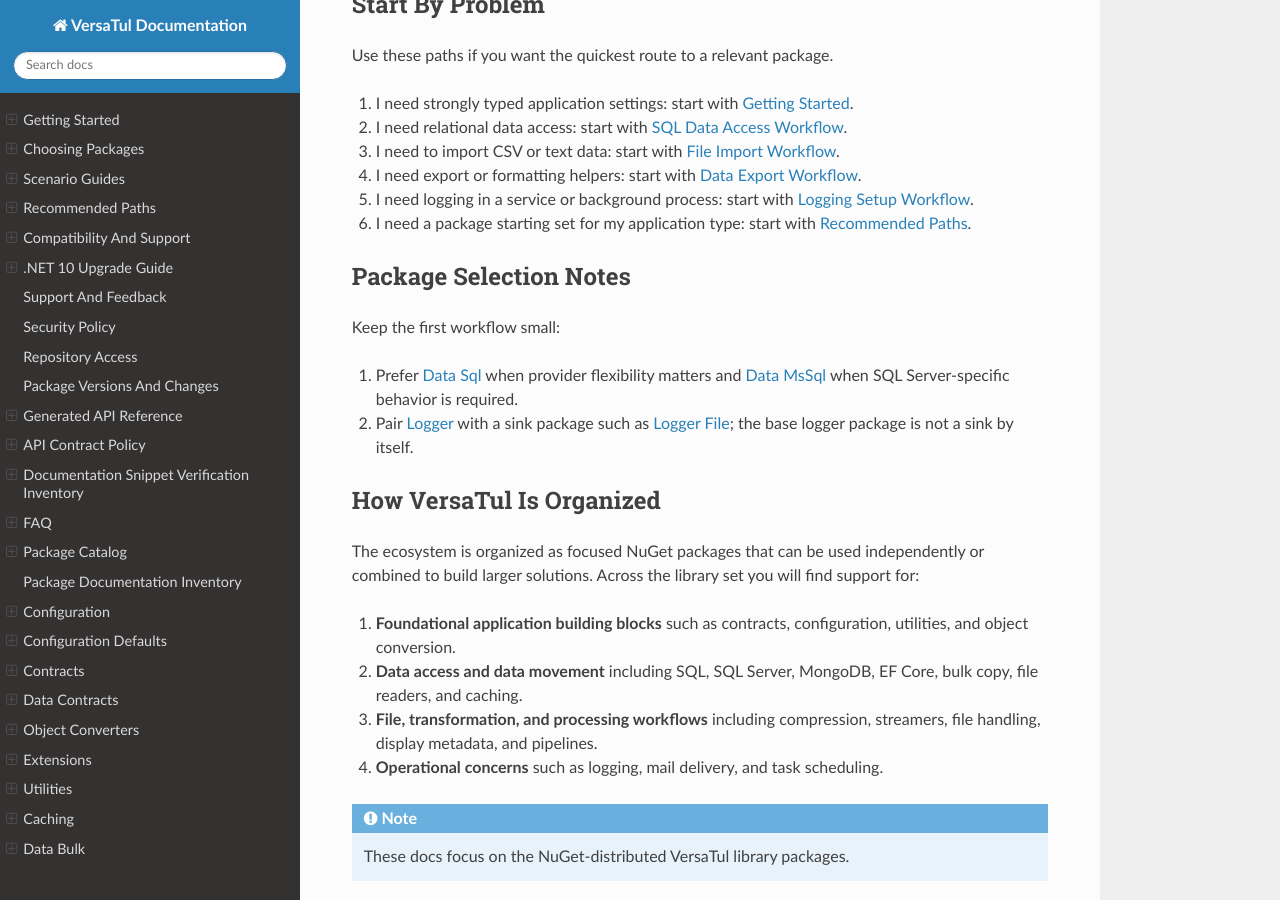
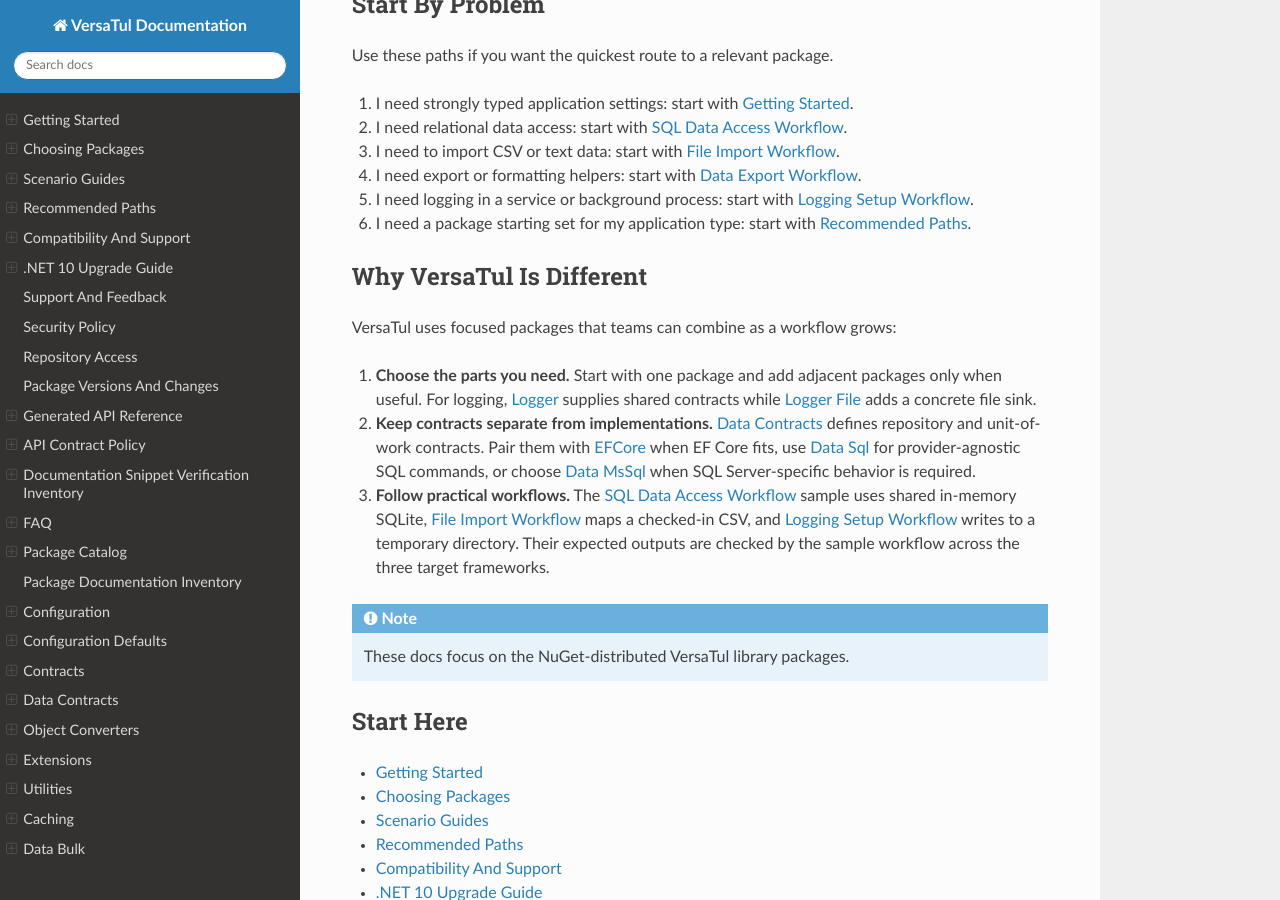
Before and after one commit to BjornWilliams/DocsVersaTul, a Sphinx documentation site: the page built from docs/source/index.rst, in a window 1280 px wide and 900 px high, scrolled down 1235 px. Built offline with Sphinx 7.4.7 and the Read the Docs theme 3.1.0, drawn with Linux system fonts in a browser that asks for light colours.

Commit message:
Explain VersaTul package composition
Fixes AB#3120

AB#3116

```diff
--- a/docs/source/index.rst
+++ b/docs/source/index.rst
@@ -60,23 +60,14 @@
 5. I need logging in a service or background process: start with :doc:`scenario-guides/logging-setup`.
 6. I need a package starting set for my application type: start with :doc:`recommended-paths`.
 
-Package Selection Notes
------------------------
-
-Keep the first workflow small:
-
-1. Prefer :doc:`sql` when provider flexibility matters and :doc:`mssql` when SQL Server-specific behavior is required.
-2. Pair :doc:`logger` with a sink package such as :doc:`logger-file`; the base logger package is not a sink by itself.
-
-How VersaTul Is Organized
+Why VersaTul Is Different
 -------------------------
 
-The ecosystem is organized as focused NuGet packages that can be used independently or combined to build larger solutions. Across the library set you will find support for:
+VersaTul uses focused packages that teams can combine as a workflow grows:
 
-1. **Foundational application building blocks** such as contracts, configuration, utilities, and object conversion.
-2. **Data access and data movement** including SQL, SQL Server, MongoDB, EF Core, bulk copy, file readers, and caching.
-3. **File, transformation, and processing workflows** including compression, streamers, file handling, display metadata, and pipelines.
-4. **Operational concerns** such as logging, mail delivery, and task scheduling.
+1. **Choose the parts you need.** Start with one package and add adjacent packages only when useful. For logging, :doc:`logger` supplies shared contracts while :doc:`logger-file` adds a concrete file sink.
+2. **Keep contracts separate from implementations.** :doc:`data-contracts` defines repository and unit-of-work contracts. Pair them with :doc:`efcore` when EF Core fits, use :doc:`sql` for provider-agnostic SQL commands, or choose :doc:`mssql` when SQL Server-specific behavior is required.
+3. **Follow practical workflows.** The :doc:`scenario-guides/sql-data-access` sample uses shared in-memory SQLite, :doc:`scenario-guides/file-import` maps a checked-in CSV, and :doc:`scenario-guides/logging-setup` writes to a temporary directory. Their expected outputs are checked by the sample workflow across the three target frameworks.
 
 .. note::
 
```
